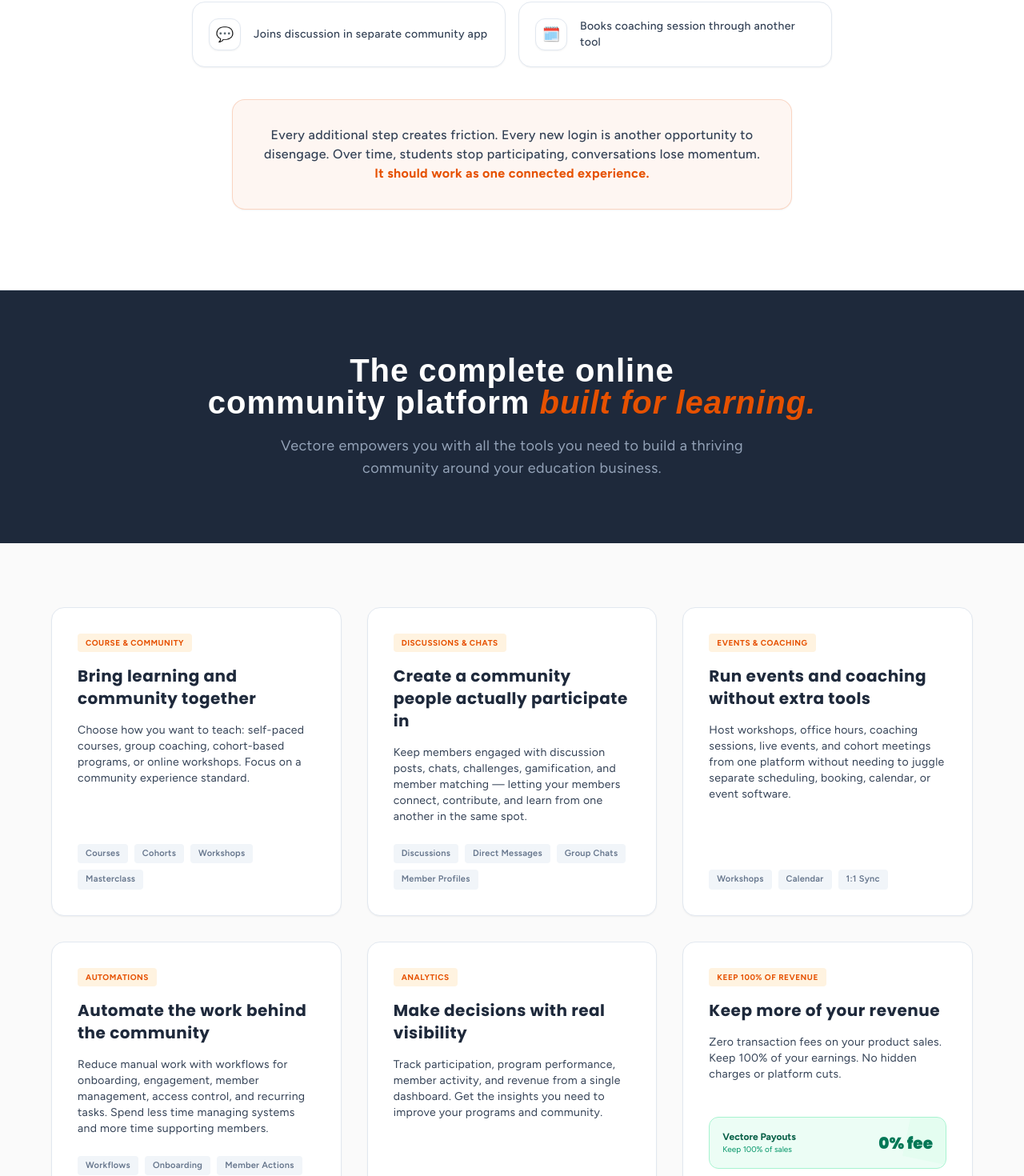
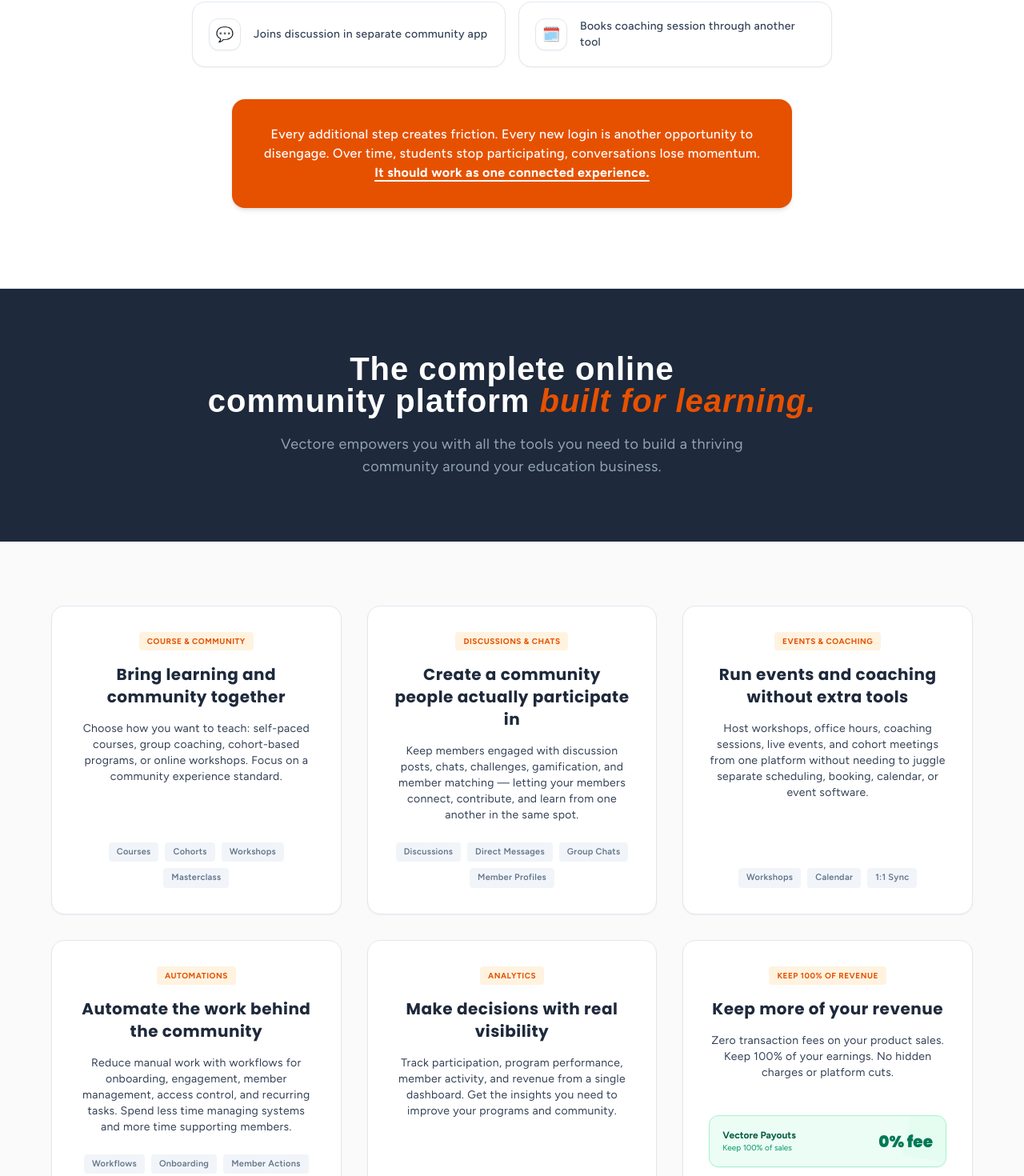
Before and after one commit to wave-mac/neo, a Next.js app: page / in a window 1280 px wide. Shown: the part 1760-3230 px from the top of the page at 80% size. Built offline with nearby package versions, Linux system fonts and the light colour scheme; a web font is replaced by a local one.

Commit message:
center text, badges, and skill pills in features section grid cards and style problem callout with orange bg

```diff
--- a/src/components/Features/Features.tsx
+++ b/src/components/Features/Features.tsx
@@ -68,9 +68,9 @@
       <div className="max-w-[1200px] mx-auto px-6 py-20">
         <div className="grid grid-cols-1 md:grid-cols-2 lg:grid-cols-3 gap-8">
           {featuresList.map((feat, idx) => (
-            <div key={idx} className="bg-[#fff] border border-slate-200 rounded-2xl p-6 sm:p-8 flex flex-col justify-between shadow-sm hover:-translate-y-1 hover:shadow-premium hover:border-primary/20 transition-all duration-300 relative overflow-hidden">
-              <div className="flex flex-col gap-4">
-                <span className="self-start text-[10px] font-bold text-primary uppercase tracking-wider bg-primary-light px-2.5 py-1 rounded">
+            <div key={idx} className="bg-[#fff] border border-slate-200 rounded-2xl p-6 sm:p-8 flex flex-col justify-between items-center text-center shadow-sm hover:-translate-y-1 hover:shadow-premium hover:border-primary/20 transition-all duration-300 relative overflow-hidden">
+              <div className="flex flex-col items-center gap-4">
+                <span className="text-[10px] font-bold text-primary uppercase tracking-wider bg-primary-light px-2.5 py-1 rounded">
                   {feat.tag}
                 </span>
                 <h3 className="font-poppins text-lg sm:text-xl font-bold text-dark leading-snug tracking-wide">
@@ -81,10 +81,10 @@
                 </p>
               </div>
 
-              <div className="mt-6 flex flex-col gap-4">
+              <div className="mt-6 flex flex-col items-center gap-4 w-full">
                 {/* 0% Fee Mockup inside Card 6 */}
                 {feat.hasMockup && (
-                  <div className="p-4 bg-emerald-50 border border-emerald-200 rounded-xl flex items-center justify-between relative overflow-hidden">
+                  <div className="p-4 bg-emerald-50 border border-emerald-200 rounded-xl flex items-center justify-between w-full relative overflow-hidden text-left shadow-sm">
                     <div className="flex flex-col z-10">
                       <span className="text-xs font-bold text-emerald-800">Vectore Payouts</span>
                       <span className="text-[10px] text-emerald-600">Keep 100% of sales</span>
@@ -95,7 +95,7 @@
                 )}
 
                 {/* Gray Skill Pills */}
-                <div className="flex flex-wrap gap-2">
+                <div className="flex flex-wrap justify-center gap-2">
                   {feat.pills.map((pill, pIndex) => (
                     <span key={pIndex} className="bg-slate-100 text-slate-500 rounded px-2.5 py-1 text-[11px] font-semibold tracking-wide">
                       {pill}
--- a/src/components/Problem/Problem.tsx
+++ b/src/components/Problem/Problem.tsx
@@ -57,9 +57,9 @@
         </div>
 
         {/* Bottom Orange Alert Box */}
-        <div className="max-w-[700px] mx-auto bg-primary/5 border border-primary/20 rounded-2xl p-6 sm:p-8 shadow-sm">
-          <p className="text-sm sm:text-base leading-relaxed tracking-wide text-slate-700 font-medium">
-            Every additional step creates friction. Every new login is another opportunity to disengage. Over time, students stop participating, conversations lose momentum. <span className="text-primary font-bold">It should work as one connected experience.</span>
+        <div className="max-w-[700px] mx-auto bg-primary rounded-2xl p-6 sm:p-8 shadow-md text-white">
+          <p className="text-sm sm:text-base leading-relaxed tracking-wide font-medium">
+            Every additional step creates friction. Every new login is another opportunity to disengage. Over time, students stop participating, conversations lose momentum. <span className="font-bold underline decoration-2 underline-offset-4">It should work as one connected experience.</span>
           </p>
         </div>
       </div>
```
